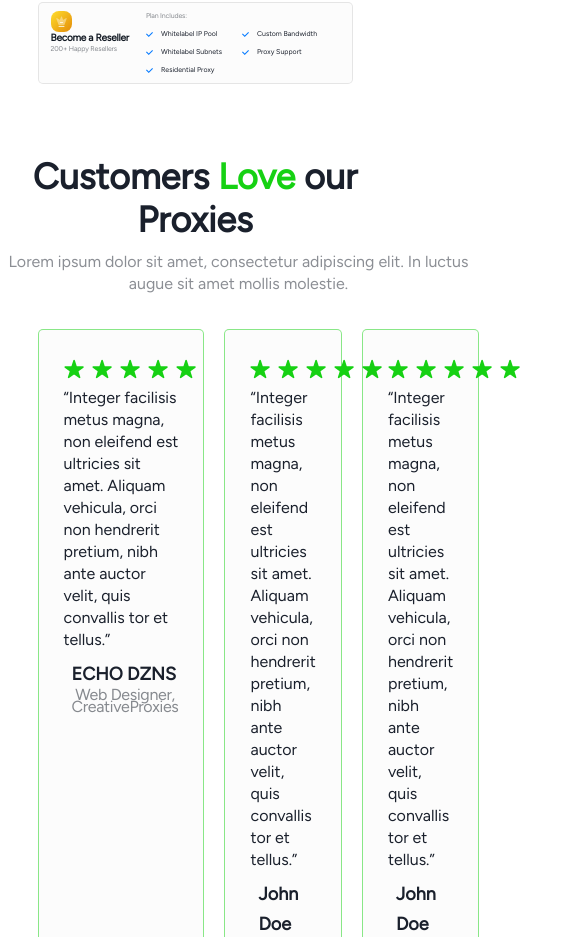
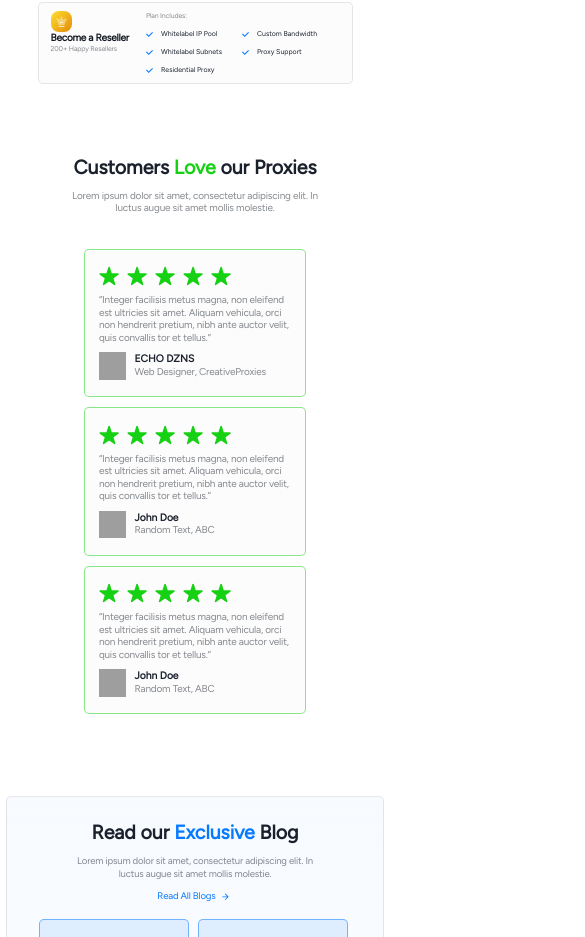
Before and after one commit to tarunksao/flamecloud-frontend-replica, a React (Create React App) app: page / in a window 390 px wide. Shown: the part 2253-3190 px from the top of the page, 585 px wide, since content can reach past the window. Built offline with nearby package versions, Linux system fonts and the light colour scheme; grey boxes are pictures that could not be loaded.

Commit message:
Completed making Landing page Responsive

```diff
--- a/src/Pages/LandingPageComponents/Blogs.jsx
+++ b/src/Pages/LandingPageComponents/Blogs.jsx
@@ -4,23 +4,17 @@ import { blogBox } from "../../Data/data";
 
 const bodyStyle = {
     fontWeight:500,
-    fontSize:'18px',
-    lineHeight:'22px',
     letterSpacing:'-0.02em',
     textAlign:'center'
 }
 
 const blogHeadingStyle = {
     fontWeight:500,
-    fontSize:'20px',
-    lineHeight:'24px',
     letterSpacing:'-0.02em',
 }
 
 const blogBodyStyle = {
     fontWeight:400,
-    fontSize:'16px',
-    lineHeight:'22px',
     letterSpacing:'-0.02em',
     opacity:0.5
 }
@@ -28,32 +22,32 @@ const blogBodyStyle = {
 export default function Blogs() {
     return (
         <Box
-            w='1152px'
+            w={{base:'full', xl:'1152px'}}
             background= 'linear-gradient(180deg, #F7FAFF 0%, rgba(255, 255, 255, 0) 100%)'
             border= '1px solid rgba(30, 30, 30, 0.1)'
             borderRadius= '5px'
-            mb='120px'
+            mb={{base:'50.4px', xl:'120px'}}
             mx='auto'
-            pt='65px'
+            pt={{base:'22.75px', xl:'65px'}}
         >
-            <Text fontSize={'36px'} fontWeight={600} lineHeight={'43px'} textAlign={'center'}>
+            <Text fontSize={{base:'19.5px',xl:'36px'}} fontWeight={600} lineHeight={{base:'25px',xl:'43px'}} textAlign={'center'}>
                 <Highlight query={'Exclusive'} styles={{color:'#077BFF'}}>Read our Exclusive Blog</Highlight>
             </Text>
-            <Text style={bodyStyle} color='#111822' opacity={0.5} w='465px' m='10px auto'>Lorem ipsum dolor sit amet, consectetur adipiscing elit. In luctus augue sit amet mollis molestie.</Text>
-            <Text style={bodyStyle} color='#077BFF'>Read All Blogs <ArrowForwardIcon w='15px' /></Text>
-            <SimpleGrid columns={{base:2, xl:3}} p='40px' columnGap='25px' rowGap={'38px'}>
+            <Text style={bodyStyle} fontSize={{base:'9.6px',xl:'18px'}} lineHeight={{base:'12.4px', xl:'22px'}} color='#111822' opacity={0.5} w={{base:'238px', xl:'465px'}} m='10px auto'>Lorem ipsum dolor sit amet, consectetur adipiscing elit. In luctus augue sit amet mollis molestie.</Text>
+            <Text style={bodyStyle} fontSize={{base:'9.6px',xl:'18px'}} lineHeight={{base:'12.4px', xl:'22px'}} color='#077BFF'>Read All Blogs <ArrowForwardIcon w='15px' /></Text>
+            <SimpleGrid columns={{base:2, xl:3}} p={{base:'16.73px 31.5px', xl:'40px'}} columnGap={{base:'6.7px', xl:'25px'}} rowGap={{base:'15.2px', xl:'38px'}}>
                 {
                     blogBox?.map((el, i) => (
                         <VStack key={i} alignItems={'flex-start'}>
                             <Box
-                                w='340px'
-                                h='221px'
+                                w={{base:'150px',xl:'340px'}}
+                                h={{base:'95px', xl:'221px'}}
                                 background='rgba(7, 123, 255, 0.1)'
                                 border='1px solid rgba(7, 123, 255, 0.5)'
                                 borderRadius='5px'
                                 ></Box>
-                            <Text style={blogHeadingStyle}>{el.title}</Text>
-                            <Text style={blogBodyStyle}>{el.content}</Text>
+                            <Text style={blogHeadingStyle} fontSize={{base:'12px', xl:'20px'}} lineHeight={{base:'5px', xl:'20px'}}>{el.title}</Text>
+                            <Text style={blogBodyStyle} fontSize={{base:'10px', xl:'16px'}} lineHeight={{base:'5px', xl:'5px'}}>{el.content}</Text>
                         </VStack>
                     ))
                 }
--- a/src/Pages/LandingPageComponents/CustomerReview.jsx
+++ b/src/Pages/LandingPageComponents/CustomerReview.jsx
@@ -4,23 +4,23 @@ import Ellipse1 from '../../Images/Ellipse1.svg'
 
 const bodyStyle = {
     fontWeight:500,
-    fontSize:'16px',
     color:'#111822',
-    lineHeight:'12px',
     letterSpacing:'-0.02em',
     opacity:'0.5',
-    textAlign:'center'
 }
 
 export default function CustomerReview() {
     return (
         <>
-            <Text fontSize={'36px'} fontWeight={600} lineHeight={'43px'} textAlign={'center'}>
+            <Text fontSize={{base:'19.5px',xl:'36px'}} fontWeight={600} lineHeight={{base:'25px',xl:'43px'}} textAlign={'center'}>
                 <Highlight query={'Love'} styles={{color:'#16D113'}}>Customers Love our Proxies</Highlight>
             </Text>
-            <Text style={{bodyStyle, lineHeight:'22px',opacity:0.5}} w='465px' m='10px auto 34px auto'>Lorem ipsum dolor sit amet, consectetur adipiscing elit. In luctus augue sit amet mollis molestie.</Text>
-            <Flex gap='20px' m='auto' mb='250px' w={{base:'315px', xl:'1152px'}}>
-                <VStack w='386px' alignItems={'flex-start'} p='29px 25px'
+            <Text style={bodyStyle} fontSize={{base:'10px', xl:'16px'}} lineHeight={{base:'12.4px', xl:'22px'}} w={{base:'260px', xl:'465px'}} m='10px auto 34px auto'>Lorem ipsum dolor sit amet, consectetur adipiscing elit. In luctus augue sit amet mollis molestie.</Text>
+            <Flex direction={{base:'column', xl:'row'}} gap={{base:'10px',xl:'20px'}} mx={{base:'77.5px', xl:'auto'}} mb={{base:'82px', xl:'250px'}} w={{base:'315px', xl:'1152px'}}>
+                <VStack
+                    w={{base:'222.6px', xl:'386px'}}
+                    alignItems={'flex-start'}
+                    p={{base:'16.7px 14.4px', xl:'29px 25px'}}
                     background= 'rgba(30, 30, 30, 0.01)'
                     border= '1px solid rgba(22, 209, 19, 0.5)'
                     borderRadius= "5px"
@@ -32,20 +32,23 @@ export default function CustomerReview() {
                         <Image src={Star1} alt='Star1.svg' />
                         <Image src={Star1} alt='Star1.svg' />
                     </HStack>
-                    <Text style={{bodyStyle, lineHeight:'22px'}} textAlign='left'>
+                    <Text style={bodyStyle} fontSize={{base:'10px', xl:'16px'}} lineHeight={{base:'12.4px', xl:'22px'}} textAlign='left'>
                         “Integer facilisis metus magna, non eleifend est ultricies sit amet. Aliquam vehicula, orci non hendrerit pretium, nibh ante auctor velit, quis convallis tor et tellus.”
                     </Text>
                     <HStack justifyContent={'start'}>
                         <Box>
-                            <Image src={Ellipse1} alt='Ellipse1.svg' />
+                            <Image src={Ellipse1} alt='Ellipse1.svg' w={{base:'27.6px', xl:'48px'}} h={{base:'27.6px', xl:'48px'}} />
                         </Box>
                         <Box>
-                            <Text fontSize={'18px'} fontWeight={600} lineHeight={'30px'} textAlign='left'>ECHO DZNS</Text>
-                            <Text style={bodyStyle}>Web Designer, CreativeProxies</Text>
+                            <Text fontSize={{base:'10.3px', xl:'18px'}} fontWeight={600} lineHeight={{base:'12.6px', xl:'30px'}} textAlign='left'>ECHO DZNS</Text>
+                            <Text style={bodyStyle} fontSize={{base:'10px', xl:'16px'}} lineHeight={{base:'12.4px', xl:'22px'}}>Web Designer, CreativeProxies</Text>
                         </Box>
                     </HStack>
                 </VStack>
-                <VStack w='386px' alignItems={'flex-start'} p='29px 25px'
+                <VStack
+                    w={{base:'222.6px', xl:'386px'}}
+                    alignItems={'flex-start'}
+                    p={{base:'16.7px 14.4px', xl:'29px 25px'}}
                     background= 'rgba(30, 30, 30, 0.01)'
                     border= '1px solid rgba(22, 209, 19, 0.5)'
                     borderRadius= "5px"
@@ -57,20 +60,23 @@ export default function CustomerReview() {
                         <Image src={Star1} alt='Star1.svg' />
                         <Image src={Star1} alt='Star1.svg' />
                     </HStack>
-                    <Text style={{bodyStyle, lineHeight:'22px'}} textAlign='left'>
+                    <Text style={bodyStyle} fontSize={{base:'10px', xl:'16px'}} lineHeight={{base:'12.4px', xl:'22px'}} textAlign='left'>
                         “Integer facilisis metus magna, non eleifend est ultricies sit amet. Aliquam vehicula, orci non hendrerit pretium, nibh ante auctor velit, quis convallis tor et tellus.”
                     </Text>
                     <HStack justifyContent={'start'}>
                         <Box>
-                            <Image src={Ellipse1} alt='Ellipse1.svg' />
+                            <Image src={Ellipse1} alt='Ellipse1.svg' w={{base:'27.6px', xl:'48px'}} h={{base:'27.6px', xl:'48px'}} />
                         </Box>
                         <Box>
-                            <Text fontSize={'18px'} fontWeight={600} lineHeight={'30px'} textAlign='left'>John Doe</Text>
-                            <Text style={bodyStyle}>Random Text, ABC</Text>
+                            <Text fontSize={{base:'10.3px', xl:'18px'}} fontWeight={600} lineHeight={{base:'12.6px', xl:'30px'}} textAlign='left'>John Doe</Text>
+                            <Text style={bodyStyle} fontSize={{base:'10px', xl:'16px'}} lineHeight={{base:'12.4px', xl:'22px'}}>Random Text, ABC</Text>
                         </Box>
                     </HStack>
                 </VStack>
-                <VStack w='386px' alignItems={'flex-start'} p='29px 25px'
+                <VStack
+                    w={{base:'222.6px', xl:'386px'}}
+                    alignItems={'flex-start'}
+                    p={{base:'16.7px 14.4px', xl:'29px 25px'}}
                     background= 'rgba(30, 30, 30, 0.01)'
                     border= '1px solid rgba(22, 209, 19, 0.5)'
                     borderRadius= "5px"
@@ -82,16 +88,16 @@ export default function CustomerReview() {
                         <Image src={Star1} alt='Star1.svg' />
                         <Image src={Star1} alt='Star1.svg' />
                     </HStack>
-                    <Text style={{bodyStyle, lineHeight:'22px'}} textAlign='left'>
+                    <Text style={bodyStyle} fontSize={{base:'10px', xl:'16px'}} lineHeight={{base:'12.4px', xl:'22px'}} textAlign='left'>
                         “Integer facilisis metus magna, non eleifend est ultricies sit amet. Aliquam vehicula, orci non hendrerit pretium, nibh ante auctor velit, quis convallis tor et tellus.”
                     </Text>
                     <HStack justifyContent={'start'}>
                         <Box>
-                            <Image src={Ellipse1} alt='Ellipse1.svg' />
+                            <Image src={Ellipse1} alt='Ellipse1.svg' w={{base:'27.6px', xl:'48px'}} h={{base:'27.6px', xl:'48px'}} />
                         </Box>
                         <Box>
-                            <Text fontSize={'18px'} fontWeight={600} lineHeight={'30px'} textAlign='left'>John Doe</Text>
-                            <Text style={bodyStyle}>Random Text, ABC</Text>
+                            <Text fontSize={{base:'10.3px', xl:'18px'}} fontWeight={600} lineHeight={{base:'12.6px', xl:'30px'}} textAlign='left'>John Doe</Text>
+                            <Text style={bodyStyle} fontSize={{base:'10px', xl:'16px'}} lineHeight={{base:'12.4px', xl:'22px'}}>Random Text, ABC</Text>
                         </Box>
                     </HStack>
                 </VStack>
--- a/src/Pages/LandingPageComponents/FeatureBox.jsx
+++ b/src/Pages/LandingPageComponents/FeatureBox.jsx
@@ -22,7 +22,7 @@ export default function FeatureBox() {
                 <Text style={{featureText, opacity:0.5}} fontSize={{base:'9.6px',xl:'18px'}} color='#ffffff' m='10px auto 30px auto' w={{base:'260px', xl:'465px'}}>
                     Lorem ipsum dolor sit amet, consectetur adipiscing elit. In luctus augue sit amet mollis molestie.
                 </Text>
-                <SimpleGrid columns={{base:2, lg:4}} rowGap={{base:'16.5px', xl:'27px'}} columnGap={{base:'8.5px', xl:'16px'}} w={{base:'315px', xl:'1148px'}}>
+                <SimpleGrid columns={{base:2, lg:4}} rowGap={{base:'16.5px', xl:'27px'}} columnGap={{base:'8.5px', xl:'16px'}} w={{base:'315px', xl:'1152px'}}>
                     {
                         featureBox?.map((el, i)=> (
                             <VStack
```
Also changed, not shown: src/Pages/LandingPageComponents/PricingList.jsx (+4 -4 lines).
